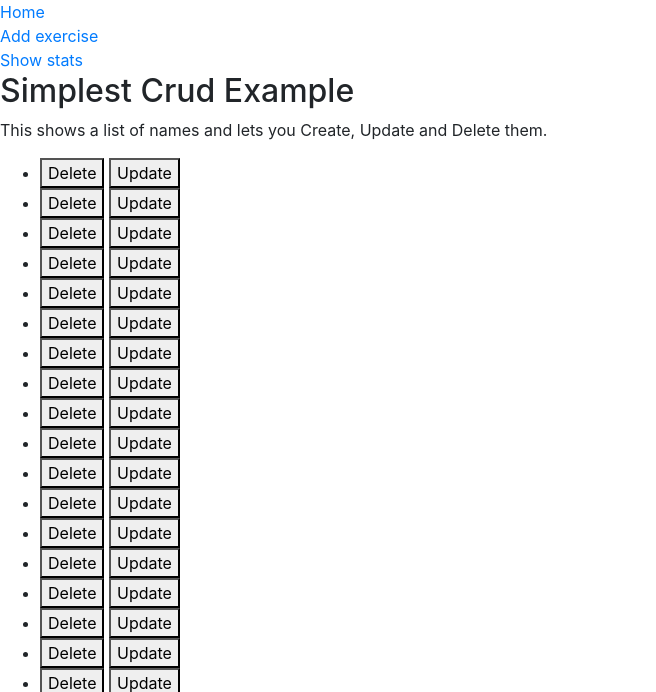
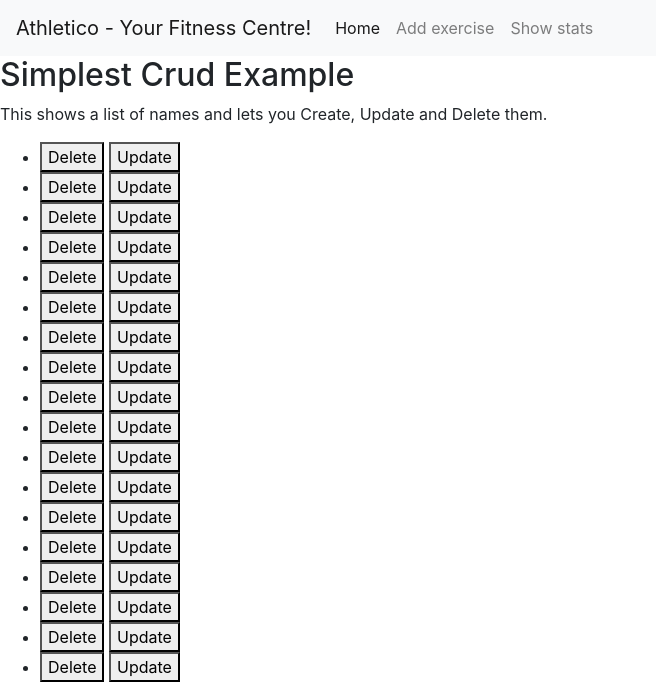
Before and after one commit to Oskarovsky/Athletico, a Django app: page / in a window 1280 px wide. Shown: the top 692 px of the page, without its empty margins (0-656 px from the left). Run offline with Django 3.2, Linux system fonts and the light colour scheme; some libraries are stand-ins or nearby versions.

Commit message:
second page

```diff
--- a/athletico/views.py
+++ b/athletico/views.py
@@ -18,7 +18,7 @@
 
 def home(request):
     context_dict = {'names_from_context': 'names_from_context'}
-    return render(request, 'index.html', context_dict)
+    return render(request, 'home.html', context_dict)
 
 
 def show_stats(request, exercise_type):
--- a/templates/base.html
+++ b/templates/base.html
@@ -1,3 +1,4 @@
+{% load static %}
 <!DOCTYPE html>
 <html lang="en">
 <head>
@@ -14,19 +15,36 @@
 <body>
 
 {% block nav %}
-  <ul class="nav navbar-nav">
-    <li>{% block nav-home %}<a href="{% url 'home' %}">Home</a>{% endblock %}</li>
-    <li>{% block nav-about %}<a href="{% url 'new_exercise' %}">Add exercise</a>{% endblock %}</li>
-    <li>{% block nav-stats %}<a href="{% url 'show_stats' 'crunches' %}">Show stats</a>{% endblock %}</li>
-  </ul>
+<nav class="navbar navbar-expand-lg navbar-light bg-light">
+    <a class="navbar-brand" href="/">Athletico - Your Fitness Centre!</a>
+    <button class="navbar-toggler" type="button" data-toggle="collapse" data-target="#navbarSupportedContent">
+        <span class="navbar-toggler-icon"></span>
+    </button>
+    <div class="collapse navbar-collapse" id="navbarSupportedContent">
+        <ul class="navbar-nav mr-auto">
+            <li class="nav-item {% if request.path == "/" %}active{% endif %}">
+                <a class="nav-link" href="{% url 'home' %}">Home</a>
+            </li>
+            <li class="nav-item {% if request.path == "/exercise/" %}active{% endif %}">
+                <a class="nav-link" href="{% url 'new_exercise' %}">Add exercise</a>
+            </li>
+            <li class="nav-item {% if request.path == "/stats" %}active{% endif %}">
+                <a class="nav-link" href="{% url 'show_stats' 'crunches' %}">Show stats</a>
+            </li>
+        </ul>
+    </div>
+</nav>
+{% endblock nav %}
 
 {% for exvar in exe %}
     <li><a href="{{ exvar }}">{{ exvar }}</a> </li>
-{% endfor %}{% endblock %}
+{% endfor %}
+
 
 {% block page_content %}
 
-{% endblock %}
+{% endblock page_content %}
+
 
 <script src="https://code.jquery.com/jquery-3.2.1.slim.min.js"></script>
 <script src="https://cdnjs.cloudflare.com/ajax/libs/popper.js/1.12.9/umd/popper.min.js"></script>
```
Also changed, not shown: athletico/tests.py (+9 -3 lines), db.sqlite3 (added), templates/home.html (renamed from templates/index.html).
